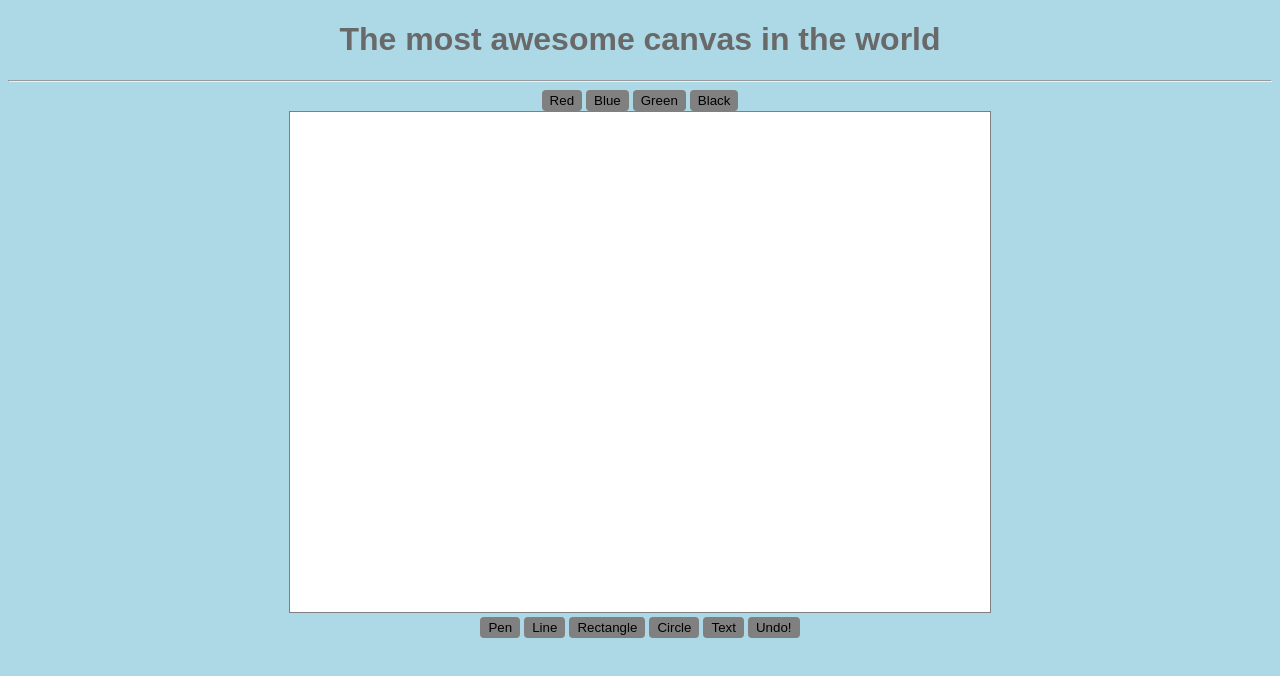
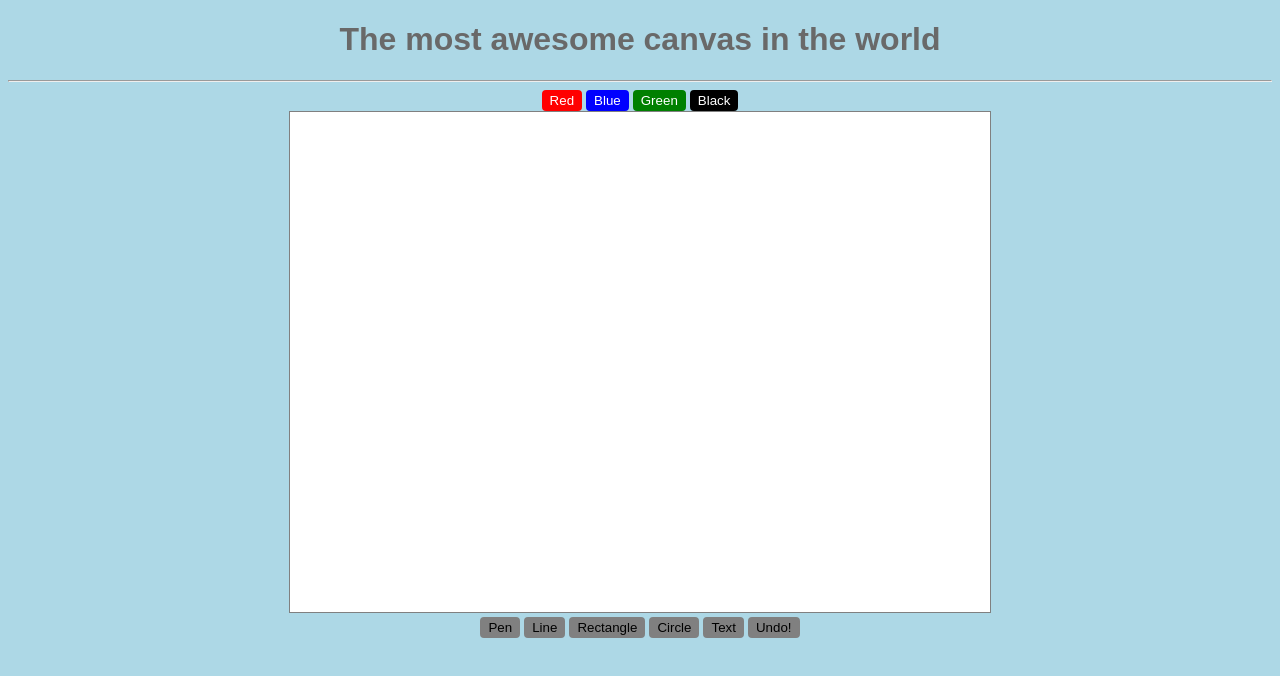
Before and after one commit to TviundBitches/Vefforritun, a plain HTML site: page Skilaverkefni1/verkefni1.html in a window 1280 px wide. Drawn offline with nearby package versions, Linux system fonts and the light colour scheme.

Commit message:
minor css button changes

```diff
--- a/Skilaverkefni1/css/verkefni1.css
+++ b/Skilaverkefni1/css/verkefni1.css
@@ -13,9 +13,43 @@ h1{
     background-color: white;
 }
 
-.button{
-    -webkit-transition-duration: 0.4s;
-    transition-duration: 0.4s;
+.upperBar button{
+    color: white;
+    border: 2px solid;
+    border-radius: 4px;
+}
+
+.upperBar .redButton{
+    border: 2px solid red;
+    border-radius: 4px;
+    background-color: red;
+}
+
+.upperBar button:hover{
+    border-color: white;
+}
+
+.upperBar .blueButton{
+    border: 2px solid blue;
+    border-radius: 4px;
+    background-color: blue;
+}
+
+.upperBar .blackButton{
+    border: 2px solid black;
+    border-radius: 4px;
+    background-color: black;
+}
+
+.upperBar .greenButton{
+    border: 2px solid green;
+    border-radius: 4px;
+    background-color: green;
+}
+
+.lowerBar .button{
+    -webkit-transition-duration: 1s;
+    transition-duration: 1s;
     background-color: grey;
     color: black;
     border: 2px solid grey;
--- a/Skilaverkefni1/verkefni1.html
+++ b/Skilaverkefni1/verkefni1.html
@@ -9,17 +9,17 @@
     <h1>The most awesome canvas in the world</h1>
 	<hr/>
 
-    <div>
-        <button id="redColor" class="button" type="button">Red</button>
-        <button id="blueColor" class="button" type="line">Blue</button>
-        <button id="greenColor" class="button" type="button">Green</button>
-        <button id="blackColor" class="button" type="button">Black</button>
+    <div class="upperBar">
+        <button id="redColor" class="redButton" type="button">Red</button>
+        <button id="blueColor" class="blueButton" type="line">Blue</button>
+        <button id="greenColor" class="greenButton" type="button">Green</button>
+        <button id="blackColor" class="blackButton" type="button">Black</button>
     </div>
 
     <canvas id="myCanvas" width="700" height="500">
         <p>Unfortunetly your browser does not support this functionality.</p>
     </canvas>
-    <div>
+    <div class="lowerBar">
         <button id="pen" class="button" type="button">Pen</button>
         <button id="line" class="button" type="line">Line</button>
         <button id="rectangle" class="button" type="button">Rectangle</button>
```
